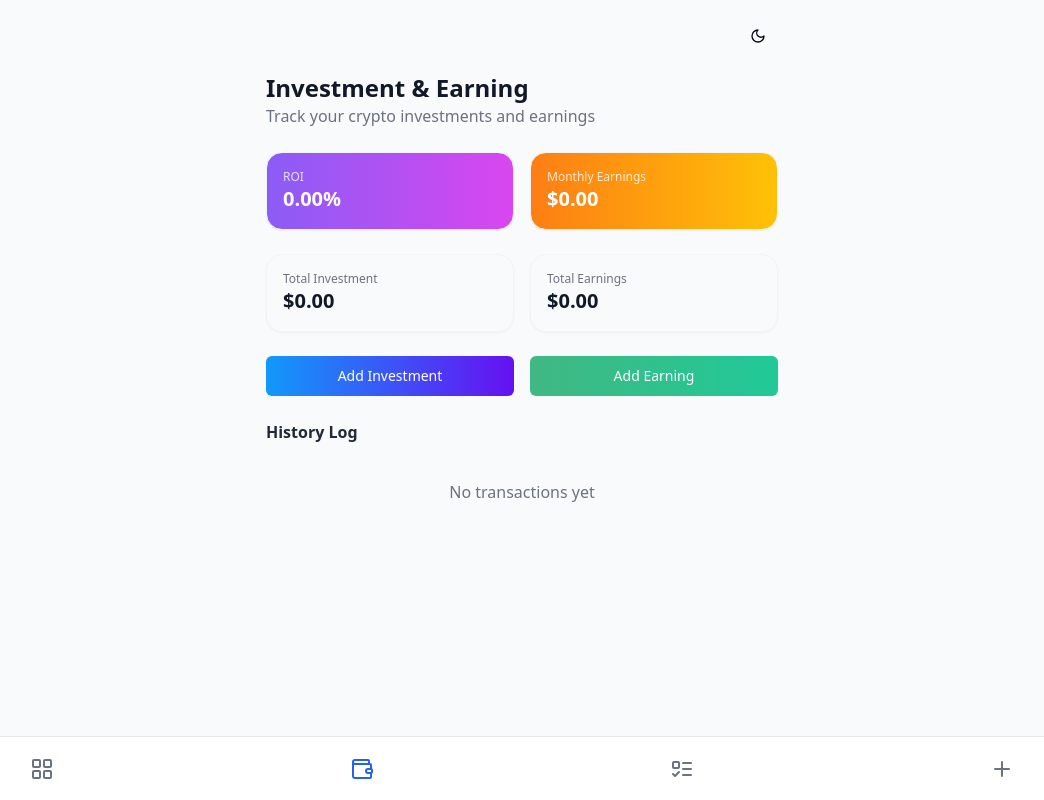
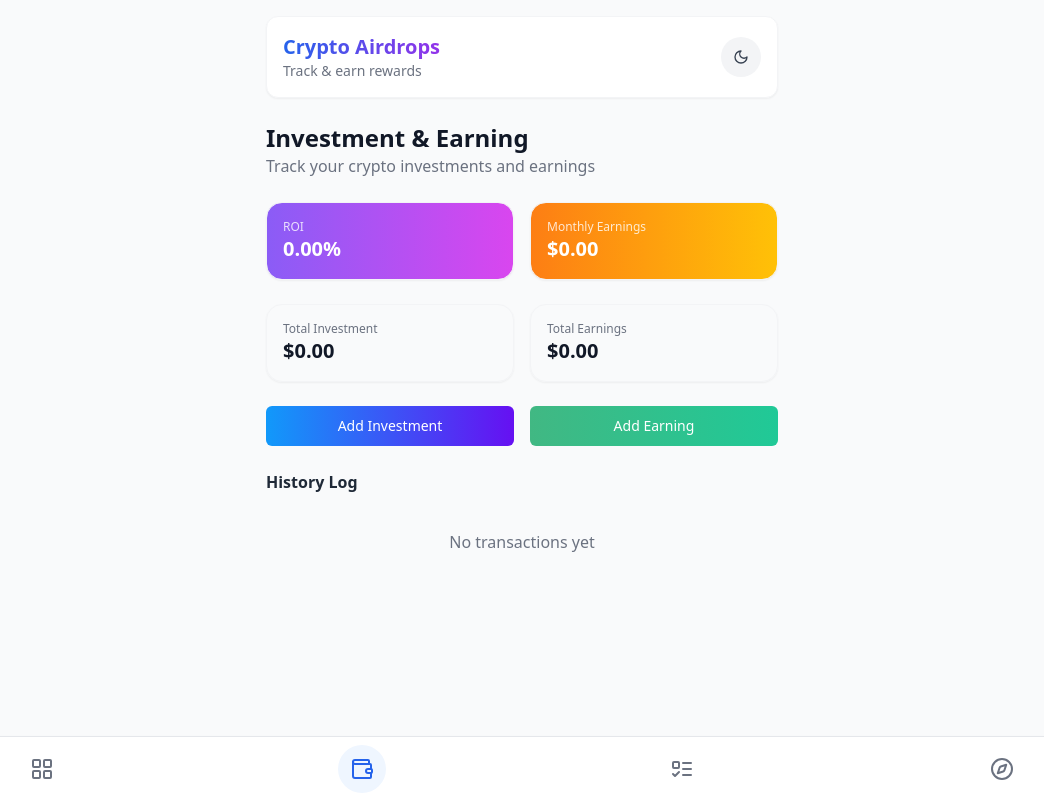
Before and after one commit to Vansh8084/1, a React (Vite) app: page /investment in a window 1280 px wide. Shown: the whole page, without its empty margins (118-1162 px from the left). Built offline with nearby package versions, Linux system fonts and the light colour scheme.

Commit message:
Fix: Dark mode color and UI improvements
- Fixes color issues in dark mode.
- Improves the appearance of the header.
- Updates the bottom navigation.
- Uses the compass logo.

```diff
--- a/src/components/layout/MainLayout.tsx
+++ b/src/components/layout/MainLayout.tsx
@@ -2,7 +2,7 @@
 import { useState, useEffect } from "react";
 import { useNavigate, useLocation, Outlet } from "react-router-dom";
 import { cn } from "@/lib/utils";
-import { LayoutGrid, Wallet, ListTodo, Plus, Moon, Sun } from "lucide-react";
+import { LayoutGrid, Wallet, ListTodo, Compass, Moon, Sun } from "lucide-react";
 import { useTheme } from "next-themes";
 import { Button } from "@/components/ui/button";
 
@@ -10,7 +10,7 @@ const TABS = [
   { key: "dashboard", icon: LayoutGrid, route: "/" },
   { key: "investment", icon: Wallet, route: "/investment" },
   { key: "tasks", icon: ListTodo, route: "/tasks" },
-  { key: "explore", icon: Plus, route: "/explore" },
+  { key: "explore", icon: Compass, route: "/explore" },
 ];
 
 const MainLayout = () => {
@@ -34,18 +34,22 @@ const MainLayout = () => {
     <div className="flex flex-col h-screen overflow-hidden bg-gray-50 dark:bg-gray-950 transition-colors duration-200">
       <main className="flex-1 overflow-y-auto pb-16 px-4 pt-4">
         <div className="max-w-lg mx-auto">
-          {/* Theme toggle button */}
-          <div className="flex justify-end mb-4">
+          {/* Header with theme toggle */}
+          <div className="bg-white dark:bg-gray-900/60 backdrop-blur-sm rounded-xl p-4 mb-6 shadow-sm border border-gray-100 dark:border-gray-800 flex justify-between items-center">
+            <div>
+              <h1 className="text-xl font-bold bg-gradient-to-r from-blue-600 to-purple-600 dark:from-blue-400 dark:to-purple-400 bg-clip-text text-transparent">Crypto Airdrops</h1>
+              <p className="text-sm text-gray-500 dark:text-gray-400">Track & earn rewards</p>
+            </div>
             <Button
-              variant="ghost"
+              variant="outline"
               size="icon"
               onClick={() => setTheme(theme === "dark" ? "light" : "dark")}
-              className="rounded-full"
+              className="rounded-full bg-gray-100 dark:bg-gray-800 border-none hover:bg-gray-200 dark:hover:bg-gray-700"
             >
               {theme === "dark" ? (
-                <Sun className="h-5 w-5" />
+                <Sun className="h-5 w-5 text-yellow-500" />
               ) : (
-                <Moon className="h-5 w-5" />
+                <Moon className="h-5 w-5 text-gray-700" />
               )}
               <span className="sr-only">Toggle theme</span>
             </Button>
@@ -62,7 +66,7 @@ const MainLayout = () => {
               onClick={() => navigate(tab.route)}
               className={cn(
                 "nav-icon",
-                activeTab === tab.key && "nav-icon-active"
+                activeTab === tab.key ? "nav-icon-active dark:text-blue-400" : "dark:text-gray-500"
               )}
               aria-label={tab.key.charAt(0).toUpperCase() + tab.key.slice(1)}
             >
--- a/src/index.css
+++ b/src/index.css
@@ -1,3 +1,4 @@
+
 @tailwind base;
 @tailwind components;
 @tailwind utilities;
@@ -61,15 +62,15 @@
 /* Custom utility classes for the project */
 @layer components {
   .nav-icon {
-    @apply flex items-center justify-center h-12 w-12 rounded-full text-gray-500 dark:text-gray-400 transition-colors;
+    @apply flex items-center justify-center h-12 w-12 rounded-full text-gray-500 dark:text-gray-400 transition-colors hover:bg-gray-100 dark:hover:bg-gray-800;
   }
 
   .nav-icon-active {
-    @apply text-blue-600 dark:text-blue-400;
+    @apply text-blue-600 dark:text-blue-400 bg-blue-50 dark:bg-blue-900/20;
   }
 
   .stats-card {
-    @apply rounded-2xl p-4 shadow-sm border border-gray-100 dark:border-gray-800 dark:bg-gray-900/50;
+    @apply rounded-2xl p-4 shadow-sm border border-gray-100 dark:border-gray-800 dark:bg-gray-900/50 transition-all duration-200 hover:shadow-md;
   }
 
   .bg-gradient-blue {
@@ -81,7 +82,7 @@
   }
 
   .project-card {
-    @apply flex items-center p-4 mb-3 bg-white dark:bg-gray-900/50 rounded-xl shadow-sm border border-gray-100 dark:border-gray-800 transition-colors duration-200;
+    @apply flex items-center p-4 mb-3 bg-white dark:bg-gray-900/50 rounded-xl shadow-sm border border-gray-100 dark:border-gray-800 transition-colors duration-200 hover:shadow-md dark:hover:bg-gray-900/70;
   }
 
   .progress-bar {
```
